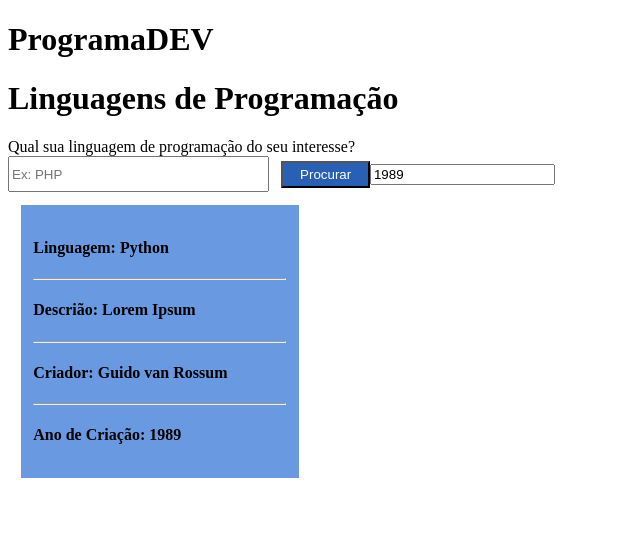
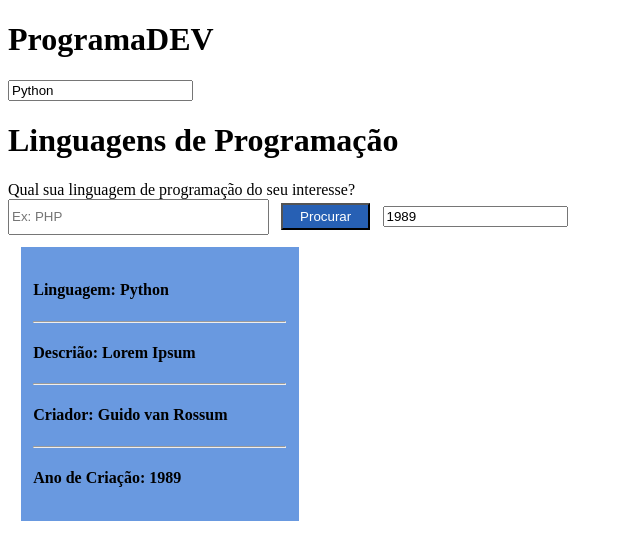
Before and after one commit to luanaflorencio/learning-vue, a Vue app: page / in a window 1280 px wide. Shown: the top 560 px of the page, without its empty margins (0-640 px from the left). Built offline with nearby package versions, Linux system fonts and the light colour scheme.

Commit message:
Reduzindo props

```diff
--- a/src/App.vue
+++ b/src/App.vue
@@ -1,7 +1,8 @@
 <template>
   <div id="app">
     <h1>ProgramaDEV</h1>
-    <Linguagem linguagem="Python" descricao="Lorem Ipsum" criador="Guido van Rossum" ano="1989"/>
+    <input type="text" v-model="boxProg.linguagem">
+    <Linguagem :linguagem="boxProg"/>
   </div>
 
 </template>
@@ -11,6 +12,18 @@ import Linguagem from './components/Linguagem';
 
 export default {
   name: 'App',
+  data() {
+    return{
+      boxProg: {
+      linguagem: "Python",
+      descricao: "Lorem Ipsum",
+      criador: "Guido van Rossum",
+      ano: 1989
+
+      }
+    }
+
+  },
   components: {
     Linguagem
   }
--- a/src/components/Linguagem.vue
+++ b/src/components/Linguagem.vue
@@ -4,16 +4,16 @@
         Qual sua linguagem de programação do seu interesse?<br>
         <input type="text" placeholder="Ex: PHP" id="txt">
         <input type="submit" value="Procurar" id="btn">
-        <input type="number" v-model="ano">
+        <input type="number" v-model="linguagem.ano" class="box-ano">
 
         <div class="data">
-            <h4>Linguagem: {{ linguagem }}</h4>
+            <h4>Linguagem: {{ linguagem.linguagem }}</h4>
             <hr>
-            <h4>Descrião: {{ descricao }}</h4>
+            <h4>Descrião: {{ linguagem.descricao }}</h4>
             <hr>
-            <h4>Criador: {{ criador }}</h4>
+            <h4>Criador: {{ linguagem.criador }}</h4>
             <hr>
-            <h4>Ano de Criação: {{ ano }}</h4>
+            <h4>Ano de Criação: {{ linguagem.ano }}</h4>
         </div>
     </div>
 </template>
@@ -55,4 +55,7 @@ export default{
     margin-top: 1%;
     margin-left: 1%;
 }
+.box-ano{
+    margin-left: 1%;
+}
 </style>
```
